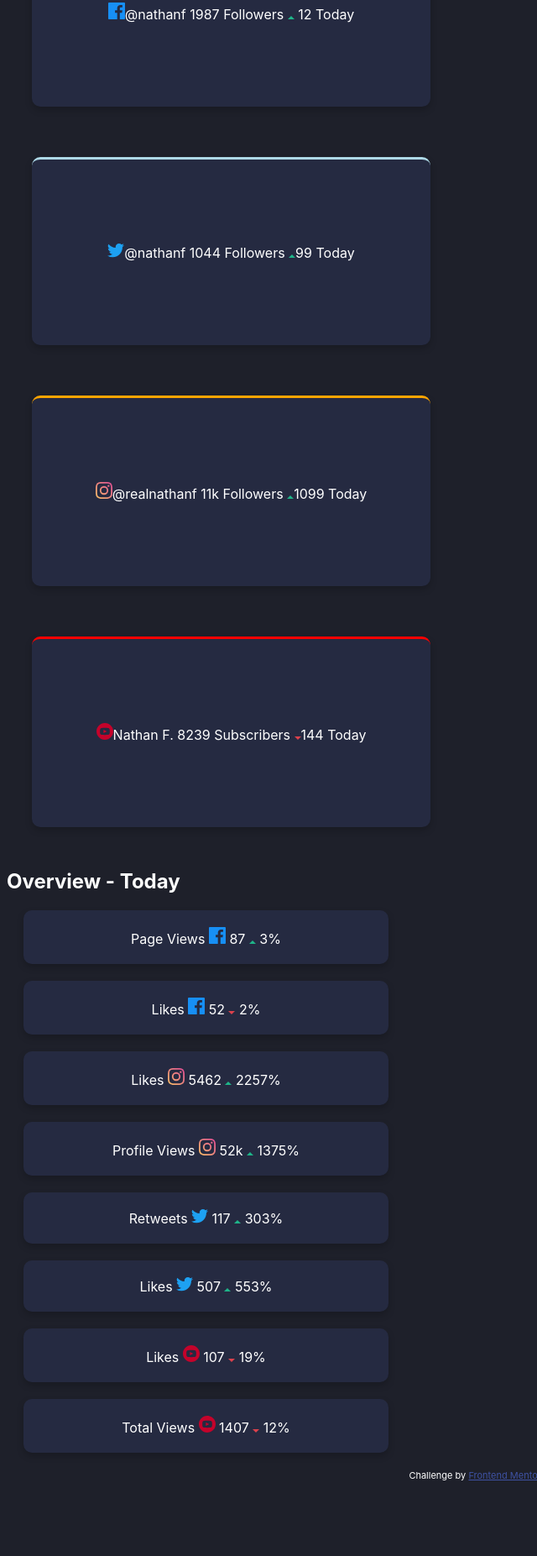
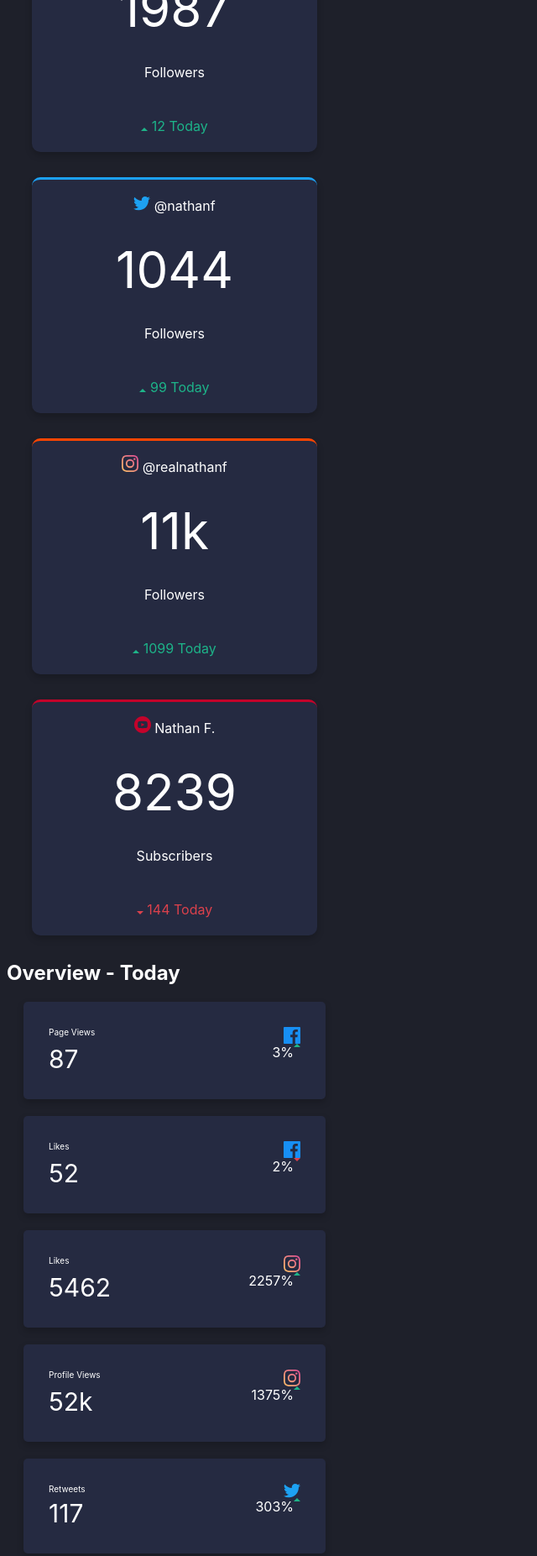
Before and after one commit to ashleyglenn0/socialmediadashboard, a plain HTML site: page index.html in a window 1280 px wide. Shown: the part 269-2122 px from the top of the page at 84% size, without its empty margins (0-640 px from the left). Before the commit the page ends 2041 px from the top, so only its background shows below. Drawn offline with Linux system fonts and the light colour scheme.

Commit message:
updated toggle switch and bottom boxes

```diff
--- a/index.html
+++ b/index.html
@@ -11,16 +11,7 @@
   <title>Frontend Mentor | [Challenge Name Here]</title>
 
   <!-- Feel free to remove these styles or customise in your own stylesheet 👍 -->
-  <style>
-    .attribution {
-      font-size: 11px;
-      text-align: center;
-    }
 
-    .attribution a {
-      color: hsl(228, 45%, 44%);
-    }
-  </style>
 </head>
 
 <body>
@@ -31,83 +22,117 @@
       <nav>
         Dark Mode
         <label class="switch">
-          <input type="checkbox">
+          <input type="checkbox" onclick="myFunction()">
           <span class="slider round"></span>
         </label>
+
       </nav>
-
-
       <div class="stats">
         <div class="facebook card-1">
-          <img src="images/icon-facebook.svg">@nathanf
-          <span>1987</span>
-          Followers
-          <img src="images/icon-up.svg"> 12 Today
+          <div class="top-boxes">
+            <div class="picture-group-1">
+              <img src="images/icon-facebook.svg">
+              <span class="handle">@nathanf</span>
+            </div>
+            <span class="number">1987</span>
+            <span class="followers">Followers</span>
+            <div class="picture-group-2">
+              <br>
+              <img src="images/icon-up.svg">
+              <span class="up-down-positive">12 Today</span>
+            </div>
+          </div>
+        </div>
       </div>
       <div class="twitter card-1">
-          <img src="images/icon-twitter.svg">@nathanf
-          <span>1044</span>
-          Followers
-          <img src="images/icon-up.svg">99 Today
+        <div class="top-boxes">
+          <div class="picture-group-1">
+            <img src="images/icon-twitter.svg">
+            <span class="handle">@nathanf</span>
+          </div>
+          <span class="number">1044</span>
+          <span class="followers">Followers</span>
+          <br>
+          <div class="picture-group-2">
+            <img src="images/icon-up.svg">
+            <span class="up-down-positive">99 Today</span>
+          </div>
+        </div>
       </div>
       <div class="instagram card-1">
-          <img src="images/icon-instagram.svg">@realnathanf
-          <span>11k</span>
-          Followers
-          <img src="images/icon-up.svg">1099 Today
+        <div class="top-boxes">
+          <div class="picture-group-1">
+            <img src="images/icon-instagram.svg">
+            <span class="handle">@realnathanf</span>
+          </div>
+          <span class="number">11k</span>
+          <span class="followers">Followers</span>
+          <div class="picture-group-2">
+            <br>
+            <img src="images/icon-up.svg">
+            <span class="up-down-positive">1099 Today</span>
+          </div>
+        </div>
       </div>
       <div class="youtube card-1">
-          <img src="images/icon-youtube.svg">Nathan F.
-          <span>8239</span>
-          Subscribers
-          <img src="images/icon-down.svg">144 Today
+        <div class="top-boxes">
+          <div class="picture-group-1">
+            <img src="images/icon-youtube.svg">
+            <span class="handle">Nathan F.</span>
+          </div>
+          <span class="number">8239</span>
+          <span class="followers">Subscribers</span>
+          <br>
+          <div class="picture-group-2">
+            <img src="images/icon-down.svg">
+            <span class="up-down-negative">144 Today</span>
           </div>
         </div>
-
-
+      </div>
+    </div>
 
     <h2>Overview - Today</h2>
     <div class="stats-today">
       <div class="facebook-bottom card-2">
-          Page Views <img src="images/icon-facebook.svg">
-          87
-          <img src="images/icon-up.svg"> 3%
+        <div class="row-1"><span class="views">Page Views</span> <img class="icon" src="images/icon-facebook.svg"></div>
+        <div class="row-2"><span class="amount">87</span>
+        <img class="icon2"src="images/icon-up.svg"> <span class="percentage">3%</span></div>
       </div>
       <div class="facebook-bottom card-2">
-          Likes <img src="images/icon-facebook.svg">
-          52
-          <img src="images/icon-down.svg"> 2%
+        <div class="row-1"><span class="views">Likes</span> <img class="icon" src="images/icon-facebook.svg"></div>
+        <div class="row-2"><span class="amount">52</span>
+        <img class="icon2" src="images/icon-down.svg"> <span class="percentage">2%</span></div>
       </div>
       <div class="instagram-bottom card-2">
-          Likes <img src="images/icon-instagram.svg">
-          5462
-          <img src="images/icon-up.svg"> 2257%
+        <div class="row-1"><span class="views">Likes</span> <img class="icon" src="images/icon-instagram.svg"></div>
+        <div class="row-2"><span class="amount">5462</span>
+          <img class="icon2" src="images/icon-up.svg"> <span class="percentage">2257%</span></div>
       </div>
       <div class="instagram-bottom card-2">
-          Profile Views <img src="images/icon-instagram.svg">
-          52k
-          <img src="images/icon-up.svg"> 1375%
+        <div class="row-1"><span class="views">Profile Views</span> <img class="icon" src="images/icon-instagram.svg"></div>
+        <div class="row-2"><span class="amount">52k</span>
+        <img class="icon2" src="images/icon-up.svg"> <span class="percentage">1375%</span></div>
       </div>
 
       <div class="twitter-bottom card-2">
-          Retweets <img src="images/icon-twitter.svg">
-          117
-          <img src="images/icon-up.svg"> 303%
+        <div class="row-1"><span class="views">Retweets</span> <img class="icon" src="images/icon-twitter.svg"></div>
+        <div class="row-2"><span class="amount">117</span>
+        <img class="icon2" src="images/icon-up.svg"> <span class="percentage">303%</span></div>
       </div>
       <div class="twitter-bottom card-2">
-          Likes <img src="images/icon-twitter.svg">
-          507
-          <img src="images/icon-up.svg"> 553%
+        <div class="row-1"><span class="views">Likes</span> <img class="icon" src="images/icon-twitter.svg"></div>
+        <div class="row-2"><span class="amount">507</span>
+        <img class="icon2" src="images/icon-up.svg"> <span class="percentage">553%</span></div>
       </div>
       <div class="youtube-bottom card-2">
-          Likes <img src="images/icon-youtube.svg">
-          107
-          <img src="images/icon-down.svg"> 19%
+        <div class="row-1"><span class="views">Likes</span> <img class="icon" src="images/icon-youtube.svg"></div>
+        <div class="row-2"><span class="amount">107</span>
+        <img class="icon2" src="images/icon-down.svg"> <span class="percentage">19%</span></div>
       </div>
       <div class="youtube-bottom card-2">
-          Total Views <img src="images/icon-youtube.svg">
-          1407
-          <img src="images/icon-down.svg"> 12%
+        <div class="row-1"><span class="views">Total Views</span> <img class="icon" src="images/icon-youtube.svg"></div>
+        <div class="row-2"><span class="amount">1407</span>
+          <img class="icon2" src="images/icon-down.svg"> <span class="percentage">12%</span></div>
       </div>
     </div>
   </div>
@@ -117,6 +142,12 @@
     Challenge by <a href="https://www.frontendmentor.io?ref=challenge" target="_blank">Frontend Mentor</a>.
     Coded by <a href="#">Your Name Here</a>.
   </div>
+  <script>
+    function myFunction() {
+      var element = document.body;
+      element.classList.toggle("dark-mode");
+    }
+  </script>
 </body>
 
 </html>
--- a/styles.css
+++ b/styles.css
@@ -3,14 +3,16 @@ body {
     font-family: "Inter", sans-serif;
     color: white;
 }
+.dark-mode {
+    background-color: white;
+    color: black;
+}
+
 
 .container {
-
+max-width: 400px;
 }
 
-.span {
-    font-weight: 700px;
-}
 .switch{
     position: relative;
     display: inline-block;
@@ -61,33 +63,49 @@ input:checked + .slider:before {
 .slider.round:before {
     border-radius: 50%;
 }
-.stats {
-    display: flex;
-    flex-direction: column;
-    justify-content: center;
+.number {
+    font-size: 60px;
+    font-weight: 700px;
+}
 
-}
 .card-1 {
     box-shadow: 0 4px 8px 0 rgba(0,0,0,0.2);
     background: hsl(228, 28%, 20%);
     margin: 30px;
     text-align: center;
-    padding: 100px 50px;
+    padding: 15px 25px;
     border-radius: 10px;
     max-width: 375px;
+    line-height: 2;
+}
+
+.top-boxes {
+    display: flex;
+    flex-direction: column;
+    justify-content: center;
+    align-items: center;
+}
+.followers {
+    font-stretch: extra-expanded;
+}
+
+.up-down-positive {
+    color: hsl(163, 72%, 41%);
+}
+.up-down-negative {
+    color: hsl(356, 69%, 56%);
 }
 .facebook {
-border-top: solid blue;
+border-top: solid hsl(208, 92%, 53%);
 }
 .twitter {
-border-top: solid lightblue;
+border-top: solid hsl(203, 89%, 53%);
 }
 .instagram {
-border-top: solid orange;
-
+border-top: solid orangered
 }
 .youtube {
-border-top: solid red;
+border-top: solid hsl(348, 97%, 39%);
 
 }
 .card-2 {
@@ -95,7 +113,32 @@ box-shadow: 0 4px 8px 0 rgba(0,0,0,0.2);
 background: hsl(228, 28%, 20%);
 margin: 20px;
 text-align: center;
-padding: 20px 30px;
-border-radius: 10px;
+padding: 30px 30px;
+border-radius: 5px;
 max-width: 375px;
+display: flex;
+flex-wrap: wrap;
+flex-direction: column;
 }
+.views {
+    float: left;
+    font-size:10px;
+
+}
+.amount {
+    float: left;
+    font-size: 30px;
+}
+.percentage {
+    float: right;
+
+}
+.icon {
+    float: right;
+}
+.icon2 {
+    float: right;
+}
+.row-1 {
+
+}
```
Lines whose indentation alone changed are shown as unchanged.
